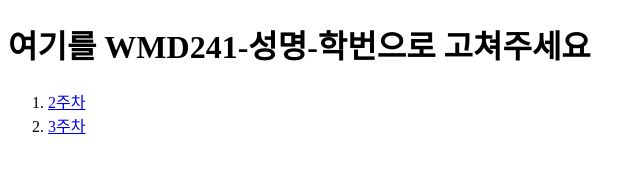
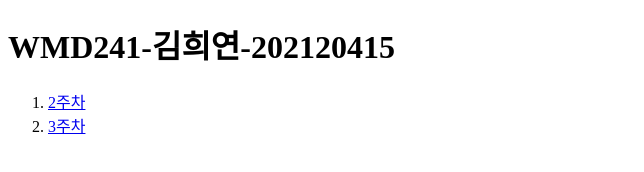
Before and after one commit to heenchon/WMD241_202120415, a plain HTML site: page index.html in a window 1280 px wide. Shown: the whole page, without its empty margins (0-644 px from the left). Drawn offline with Linux system fonts and the light colour scheme.

Commit message:
3주차 수업_01

```diff
--- a/WMD241/index.html
+++ b/index.html
@@ -3,10 +3,10 @@
   <head>
     <meta charset="UTF-8" />
     <meta name="viewport" content="width=device-width, initial-scale=1.0" />
-    <title>여기를 WMD241-성명-학번으로 고쳐주세요</title>
+    <title>WMD241-김희연-202120415</title>
   </head>
   <body>
-    <h1>여기를 WMD241-성명-학번으로 고쳐주세요</h1>
+    <h1>WMD241-김희연-202120415</h1>
     <ol>
       <li><a href="./src/w2/index.html">2주차</a></li>
       <li><a href="./src/w3/index.html">3주차</a></li>
```
Also changed, not shown: img/pasta-carbonara.jpg (renamed from WMD241/img/pasta-carbonara.jpg), src/w2/index.html (renamed from WMD241/src/w2/index.html), src/w3/index.html (renamed from WMD241/src/w3/index.html), 2 other files.
